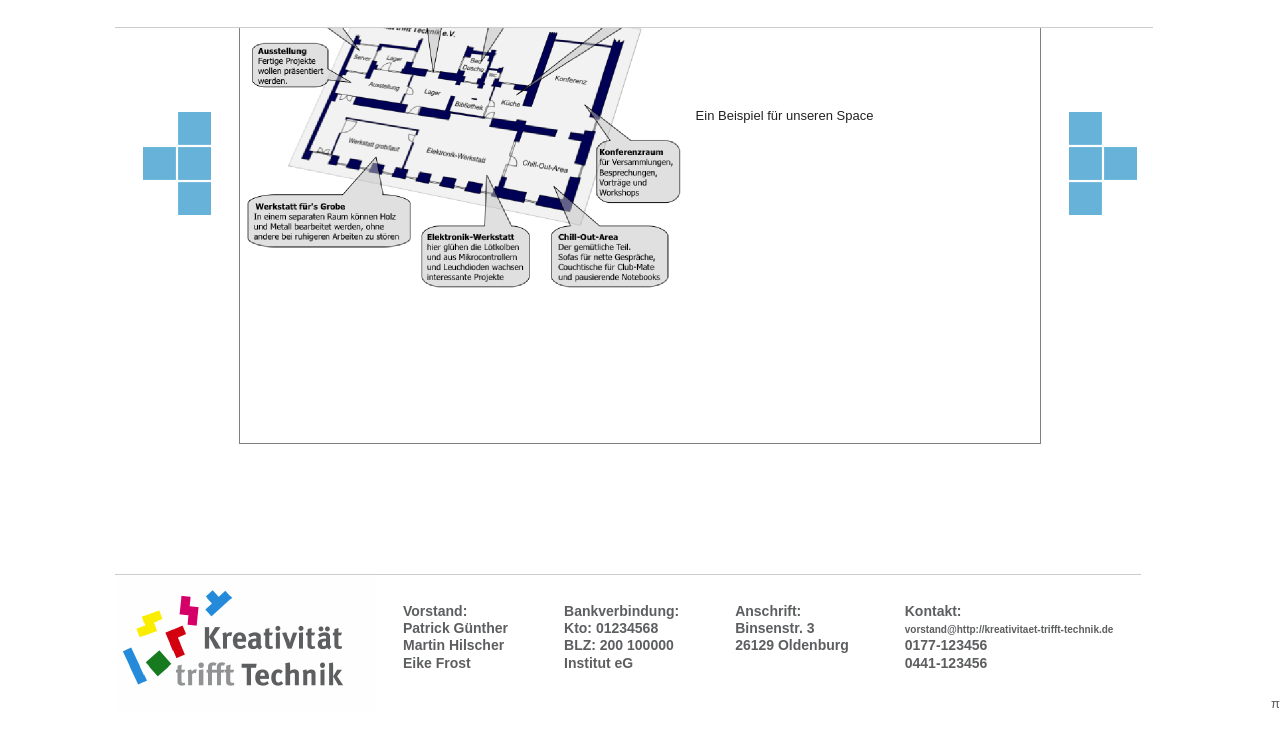
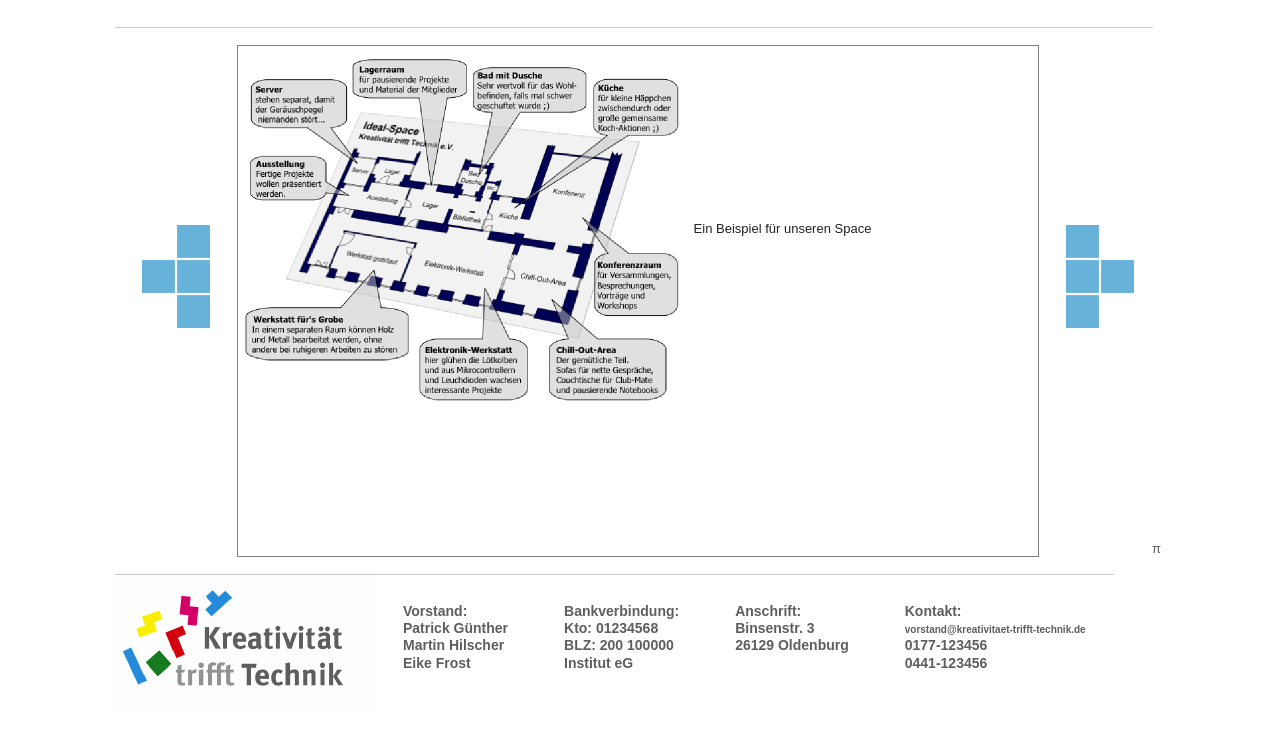
Before and after one commit to smilix/hsol-homepage, a plain HTML site: page index.html in a window 1280 px wide. Shown: the part 88-820 px from the top of the page. Drawn offline with nearby package versions, Linux system fonts and the light colour scheme.

Commit message:
Vertikale Zentrierung verbessert Navigations-Pfeile kompatibler zu Chromium/Safari Kontakt-E-Mail-Adresse korrigiert

```diff
--- a/css/style.css
+++ b/css/style.css
@@ -66,6 +66,12 @@ td { vertical-align: top; }
    Author: KtT
    ========================================================================== */
 
+html {
+  margin: 0;
+  padding: 0;
+  height: 100%;
+}
+
 body {
   margin: 20px auto;
   width: 1050px;
@@ -112,21 +118,24 @@ header a:hover {
 	padding-left: 75px;
 }
 
+#floater {
+  position:relative;
+  float:left;
+  height:50%;
+  margin-bottom:-287px;
+  width:1px;
+}
+
 /* content */
-#container{
-	display:table;
-	height:100%;
-
+#container {
+	display: table;
+	position: relative;
+	clear: left;
+	height: 500px;
 }
 #main {
-	margin: 30px auto;
-	margin-top:117px;
-	margin-bottom:138px;
-	#position: absolute;
-	#top: 50%;
 	display: table-cell;
 	vertical-align: middle;
-	height:100%;
 }
 #main .navArrow {
 	width: 68px;
@@ -134,7 +143,7 @@ header a:hover {
 	text-indent: -8000px;
 	display: block;
 	float: left;
-	margin: 180px 28px;
+	margin: 180px 27px;
 }
 #nav_back {
 	background: url('../images/arrow_left.png') left top no-repeat;
@@ -166,6 +175,7 @@ header a:hover {
 	height: 500px;
 	padding: 5px;
 }
+
 /* footer */
 footer {
   border-top: #cccccc solid 1px;
--- a/index.html
+++ b/index.html
@@ -28,8 +28,8 @@ TODO:
 		<a href="#" id="group1"><span>KtT?</span></a>
 		<a href="#" id="group2">Interesse?!</a>
 		<a href="#" id="group3">Sei Dabei!</a>
-	</header >
-
+</header >
+<div id="floater"></div>
 <div id="container">
 		<div id="main" role="main" class="clearfix">
 		<a href="#" id="nav_back" class="navArrow" title="Zurück">&lt;--</a>
@@ -84,7 +84,7 @@ Lorem ipsum dolor sit amet, consectetur adipiscing elit. Morbi suscipit tortor v
 		</div>
 		<div id="kontakt" class="textGroups">
 			Kontakt:<br/>
-			<span class="longMail">vorstand@http://kreativitaet-trifft-technik.de</span><br/>
+			<span class="longMail">vorstand@kreativitaet-trifft-technik.de</span><br/>
 			0177-123456<br/>
 			0441-123456
 		</div>
```
